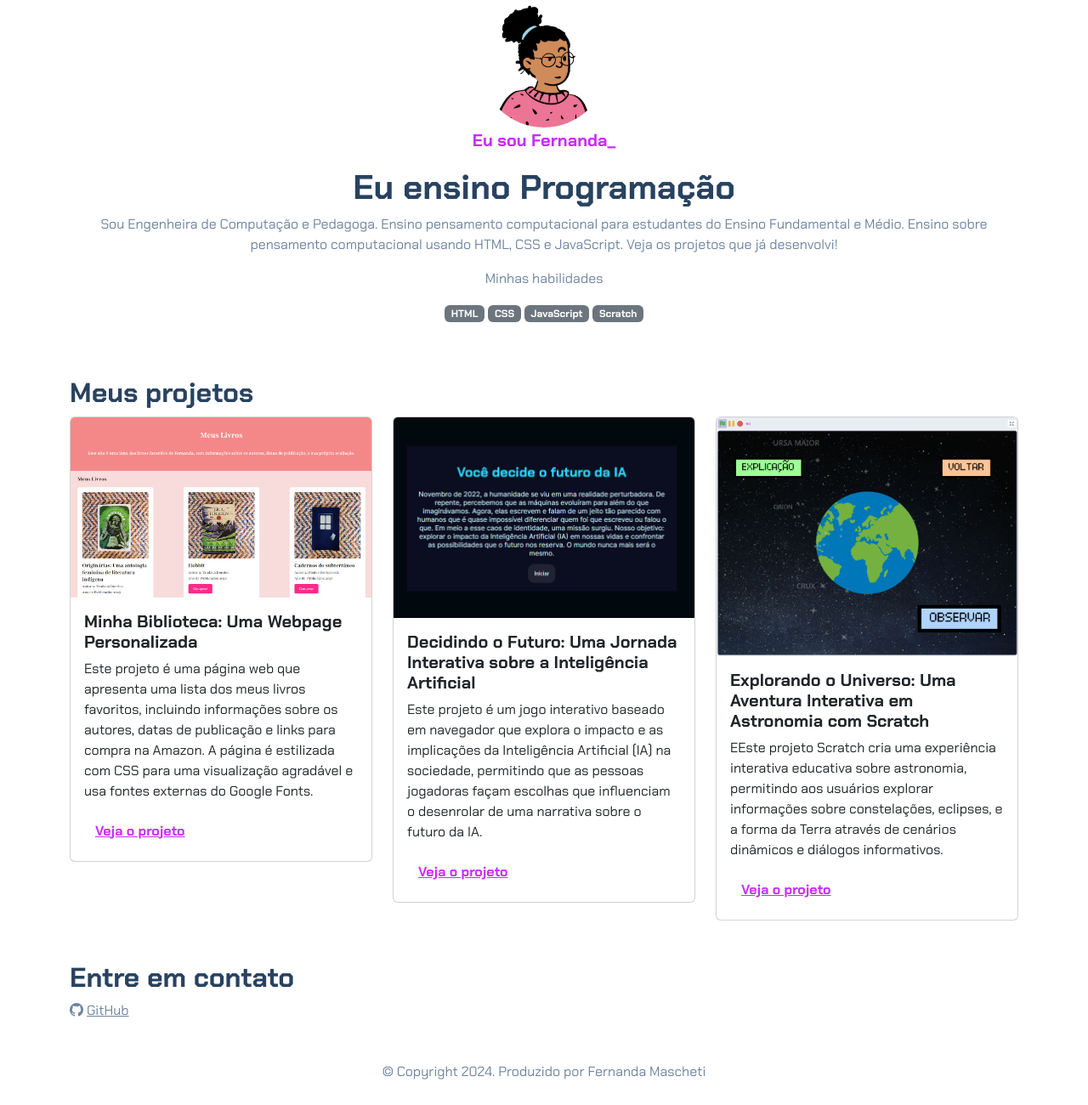
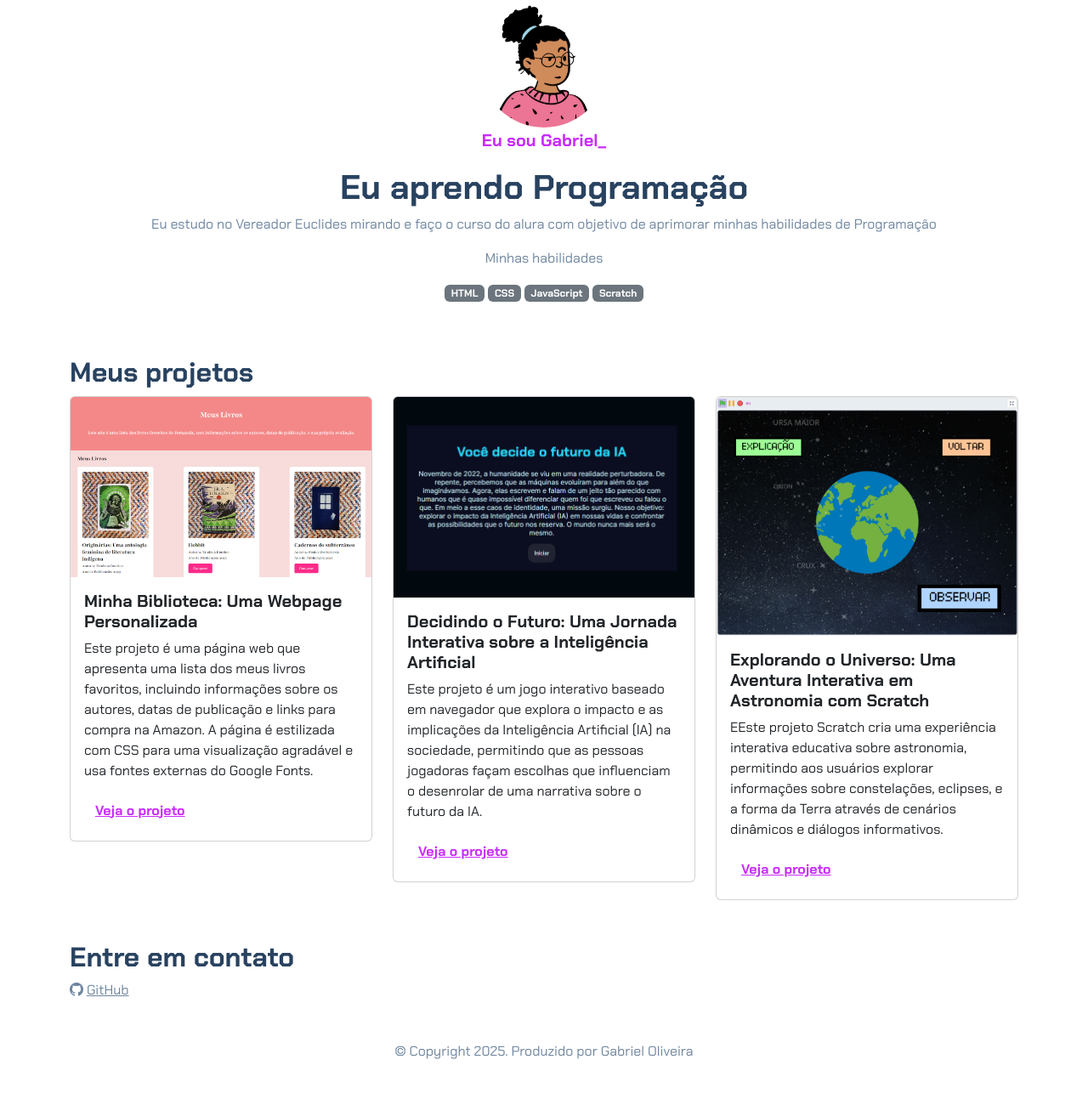
Before and after one commit to Gabriel2B-77/PORTFOLIO, a plain HTML site: page index.html in a window 1280 px wide. Shown: the whole page at 85% size. Drawn offline with nearby package versions, Linux system fonts and the light colour scheme.

Commit message:
Update index.html

```diff
--- a/index.html
+++ b/index.html
@@ -14,11 +14,9 @@
     <header class="container text-center">
         <img src="img/avatar-perfil.png" alt="avatar da Fernanda" class="rounded-circle" width="150" height="150"
             srcset="">
-        <p class="lead">Eu sou Fernanda_</p>
-        <h1>Eu ensino Programação</h1>
-        <p>Sou Engenheira de Computação e Pedagoga. Ensino pensamento computacional para estudantes do Ensino
-            Fundamental e Médio. Ensino sobre pensamento computacional usando HTML, CSS e JavaScript. Veja os projetos
-            que já desenvolvi!</p>
+        <p class="lead">Eu sou Gabriel_</p>
+        <h1>Eu aprendo Programação</h1>
+        <p>Eu estudo no Vereador Euclides mirando e faço o curso do alura com objetivo de aprimorar minhas habilidades de Programação</p>
         <p>Minhas habilidades</p>
         <div>
             <p class="badge bg-secondary">HTML</p>
@@ -208,9 +206,9 @@
         <h2>Entre em contato</h2>
         <div>
             <i class="bi bi-github"></i>
-            <a href="https://github.com/femascheti">GitHub</a>
+            <a href="https://github.com/Gabriel2B-77">GitHub</a>
         </div>
-        <p class="my-5 text-center">© Copyright 2024. Produzido por Fernanda Mascheti</p>
+        <p class="my-5 text-center">© Copyright 2025. Produzido por Gabriel Oliveira</p>
     </footer>
 
     <script src="https://cdn.jsdelivr.net/npm/bootstrap@5.3.2/dist/js/bootstrap.bundle.min.js"></script>
```
